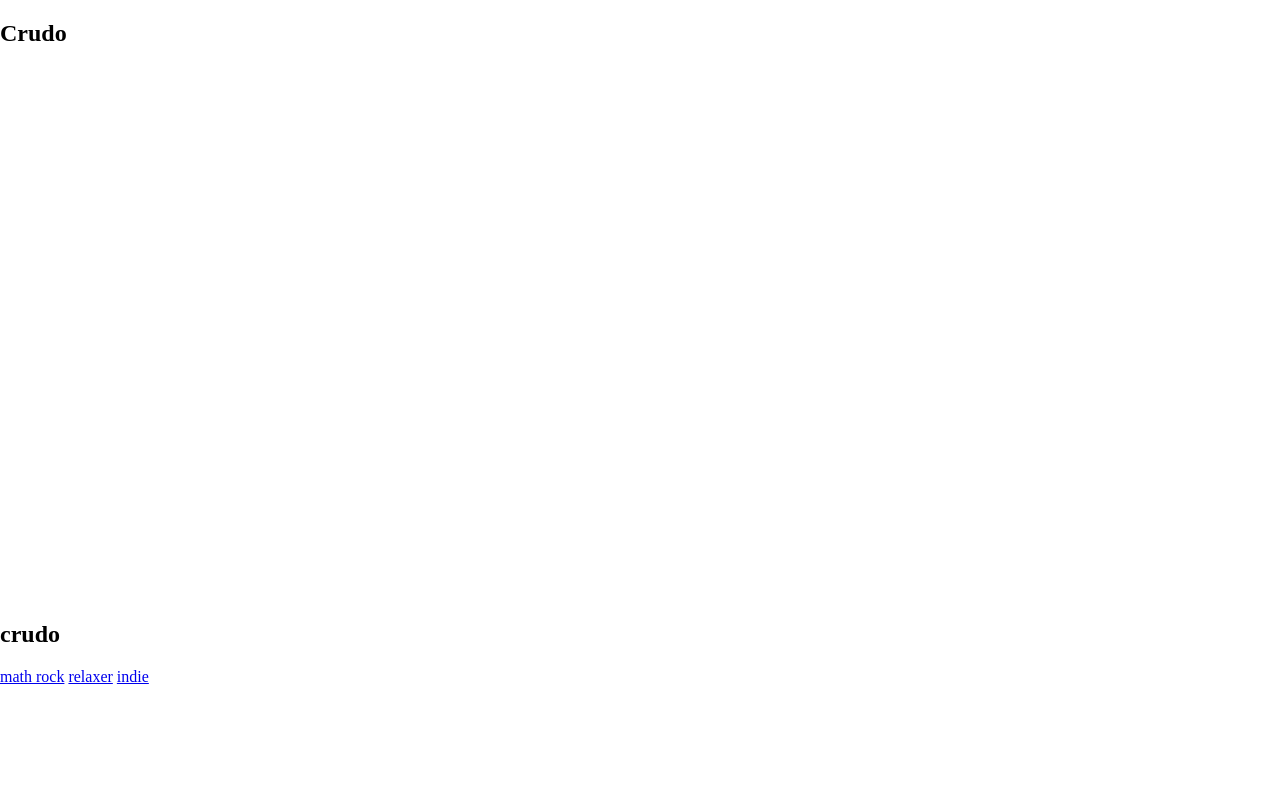
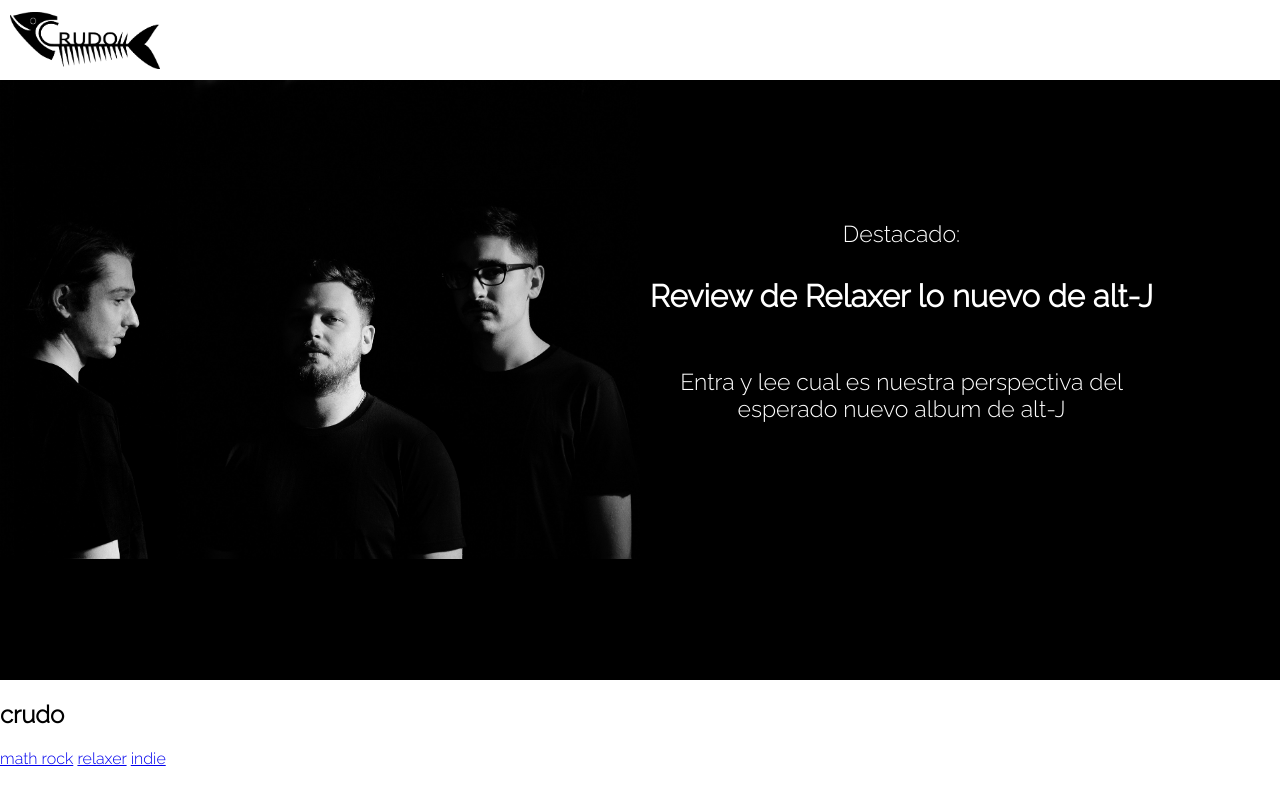
Before and after one commit to FlyingRaccoonGD/crudo, a plain HTML site: page index.html in a window 1280 px wide. Drawn offline with Linux system fonts and the light colour scheme; files that its build step writes are made by us from their sources; a web font is replaced by a local one.

Commit message:
mejorado pagina principal

```diff
--- a/index.html
+++ b/index.html
@@ -1,13 +1,24 @@
 <!DOCTYPE html>
 <html lang="en">
 <head>
-	<link href="https://fonts.googleapis.com/css?family=Barrio" rel="stylesheet">
-	<link rel="stylesheet" type="text/css" href="css/style.css">
+	<link href="https://fonts.googleapis.com/css?family=Raleway:300|400|600" rel="stylesheet">
+	<link rel="stylesheet" type="text/css" href="style.css">
 	<meta charset="UTF-8">
 	<title>Document</title>
 </head>
 <body>
-	<header class="grit"><h2>Crudo</h2></header>
+	<header>
+		<img src="relaxer/img/crudologo.png" class="logo" alt="CRUDO" width="150px">
+	</header>
+	<a href="relaxer/relaxer.html" class="dest">
+		<section class="destacado">
+			<article class="dp">
+				<span>Destacado:</span>
+				<h1>Review de Relaxer lo nuevo de alt-J</h1>
+				<p>Entra y lee cual es nuestra perspectiva del esperado nuevo album de alt-J</p>
+			</article>
+		</section>
+	</a>
 	<section class="contenido" >
 		<h1> crudo</h1>
 		<a href="post white/white.html"> math rock</a>
@@ -18,5 +29,7 @@
 
 	</section>
 
+	<footer></footer>
+
 </body>
 </html>
--- /dev/null
+++ b/style.css
@@ -0,0 +1,44 @@
+
+body {
+	margin: 0;
+	font-family: 'Raleway';
+}
+
+header {
+	height: 80px;
+
+}
+
+.dp {
+	width: 517px;
+	font-size: 23px;
+	color: white;
+	margin: 100px 80px;
+	padding: 40px;
+	text-align: center;
+	display: flex;
+	flex-direction: column;
+}
+
+.dest {
+	text-decoration: none;
+}
+
+.dp h1 {
+	font-size: 31px;
+}
+
+.logo {
+	margin-top: 12px;
+	margin-left: 10px;
+}
+
+.destacado {
+	background-color: black;
+	background-image: url(relaxer/img/altjbg.jpg);
+	background-size: 50%;
+	background-repeat: no-repeat;
+	height: 600px;
+	display: flex;
+	justify-content: flex-end;
+}
```
Also changed, not shown: img/image18.png (deleted).
